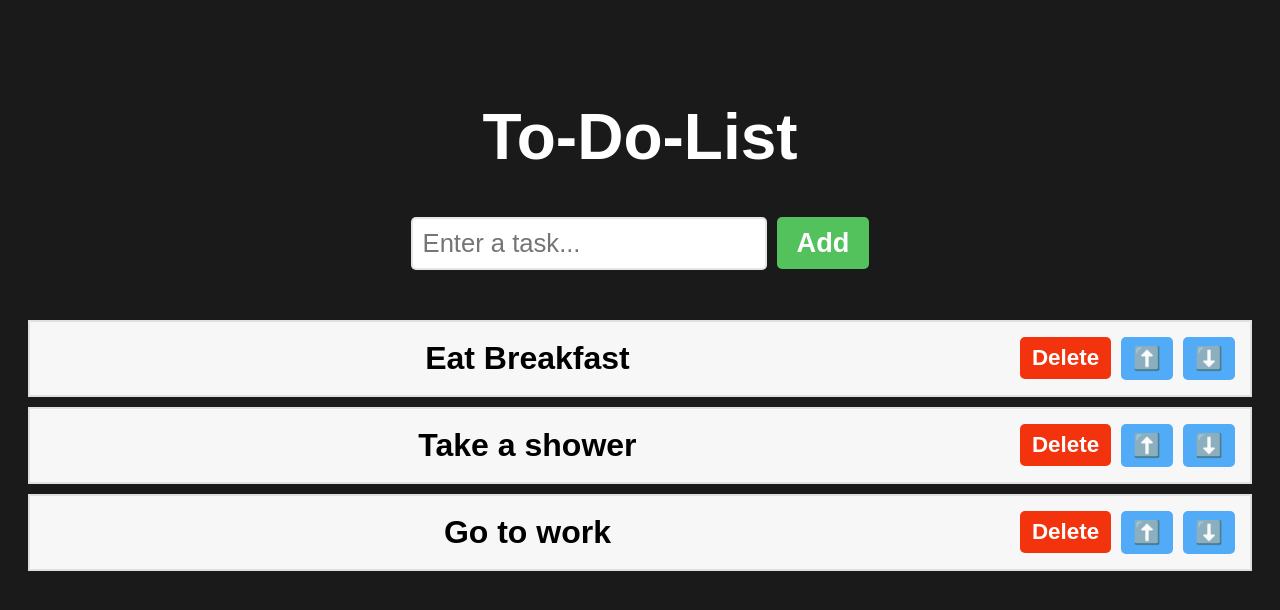
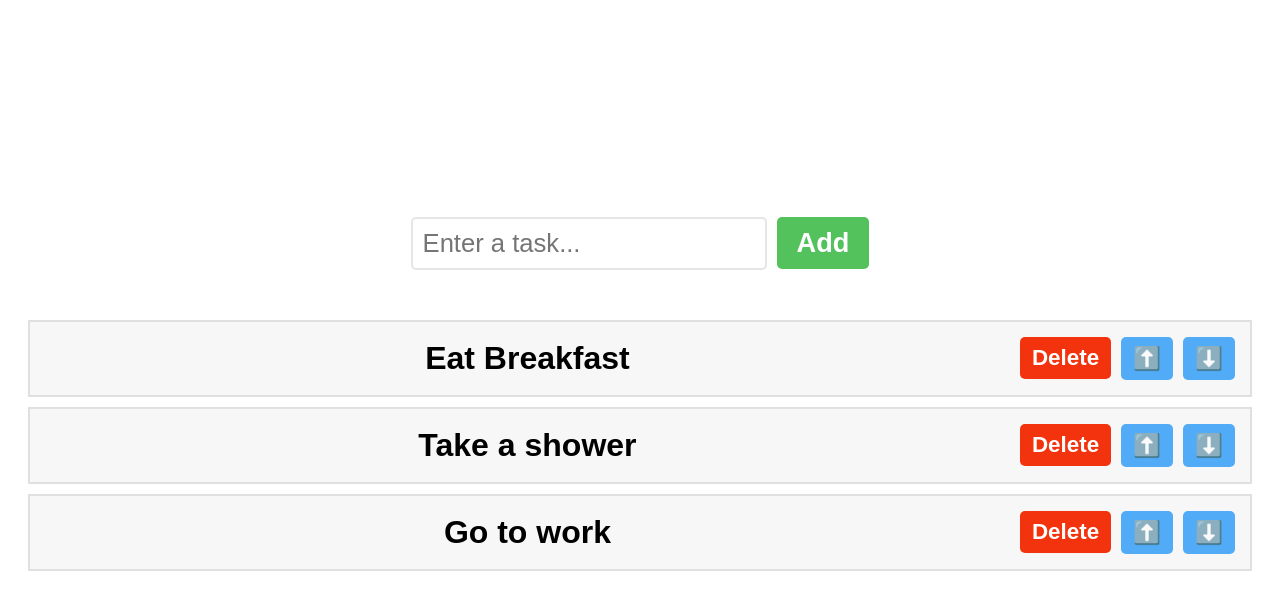
Before and after one commit to rakibulapon46/React-JS, a React (Vite) app in the folder 11/my-react-app/: page / in a window 1280 px wide. Shown: the top 610 px of the page. Built offline with nearby package versions, Linux system fonts and the light colour scheme.

Commit message:
css  background off

```diff
--- a/11/my-react-app/src/ToDo.css
+++ b/11/my-react-app/src/ToDo.css
@@ -1,5 +1,5 @@
 body{
-    background-color: hsl(0, 0%, 10%);
+    /* background-color: hsl(0, 0%, 10%); */
     padding: 0 20px;
 }
 
```
Also changed, not shown: 11/my-react-app/src/ToDoList.jsx (line endings or trailing spaces).
